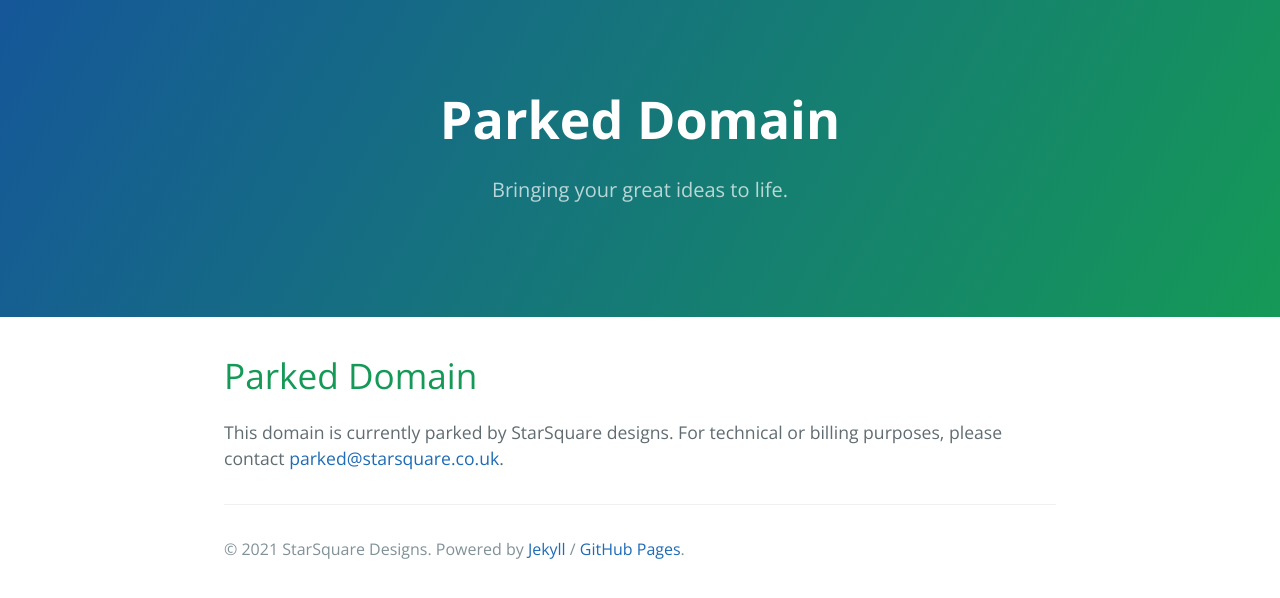
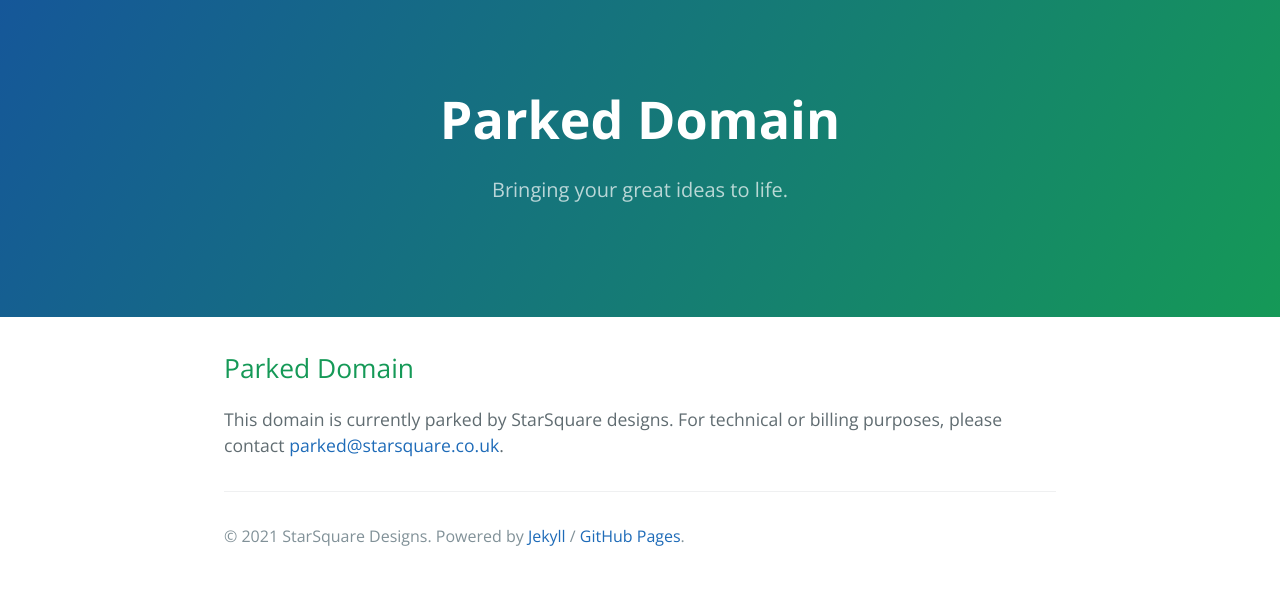
Before and after one commit to cmbuckley/starsquare.co.uk, a Jekyll site: the page built from parked.md, in a window 1280 px wide. Shown: the top 598 px of the page. Built offline with Jekyll 4.4.1, drawn with Linux system fonts in a browser that asks for light colours; our own code applies the rules of GitHub Pages for plain Markdown files.

```diff
--- a/parked.md
+++ b/parked.md
@@ -1,5 +1,5 @@
 ---
 ---
-# Parked Domain
+## Parked Domain
 
 This domain is currently parked by StarSquare designs. For technical or billing purposes, please contact [parked@starsquare.co.uk](mailto:parked@starsquare.co.uk).
```
